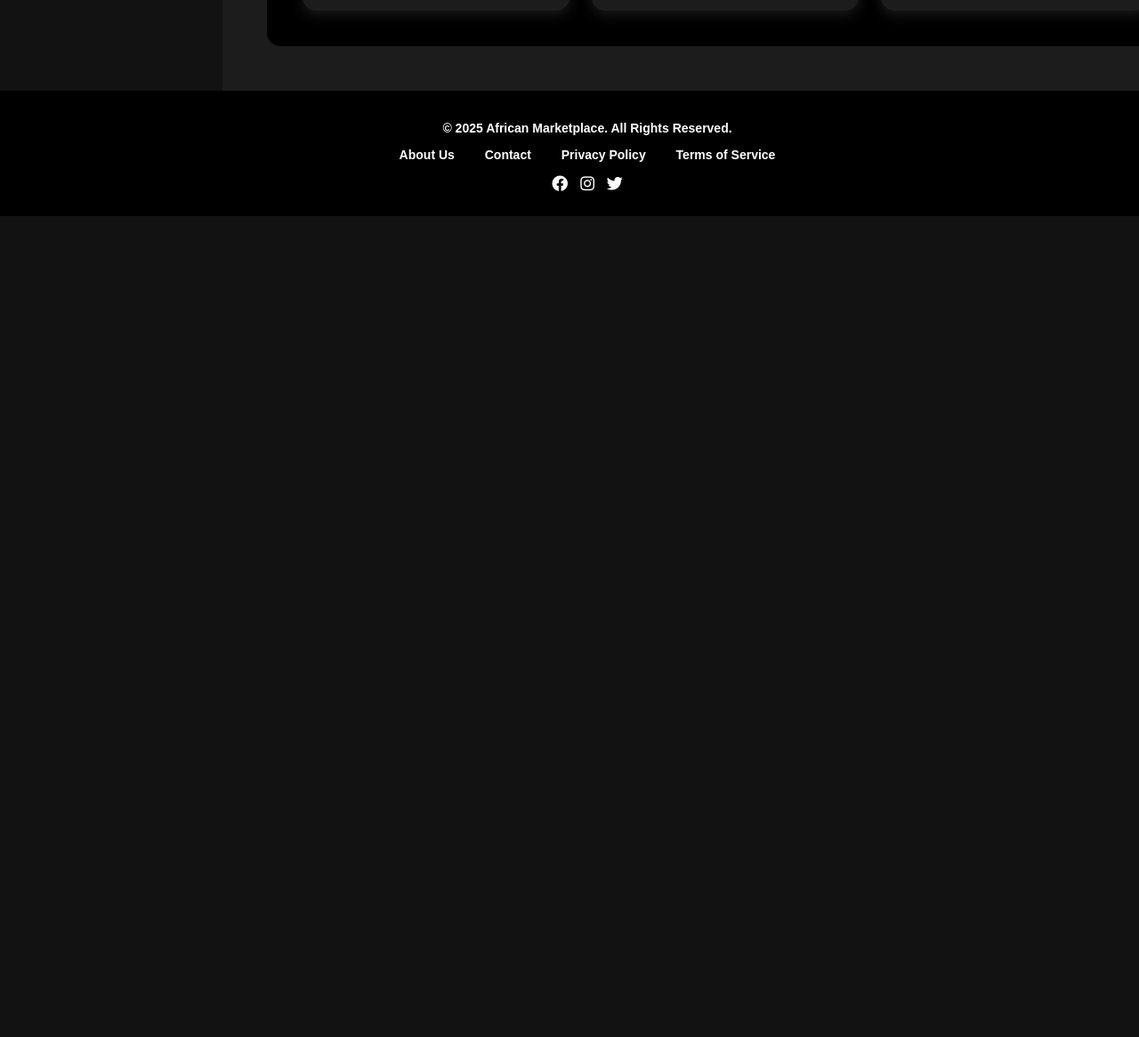
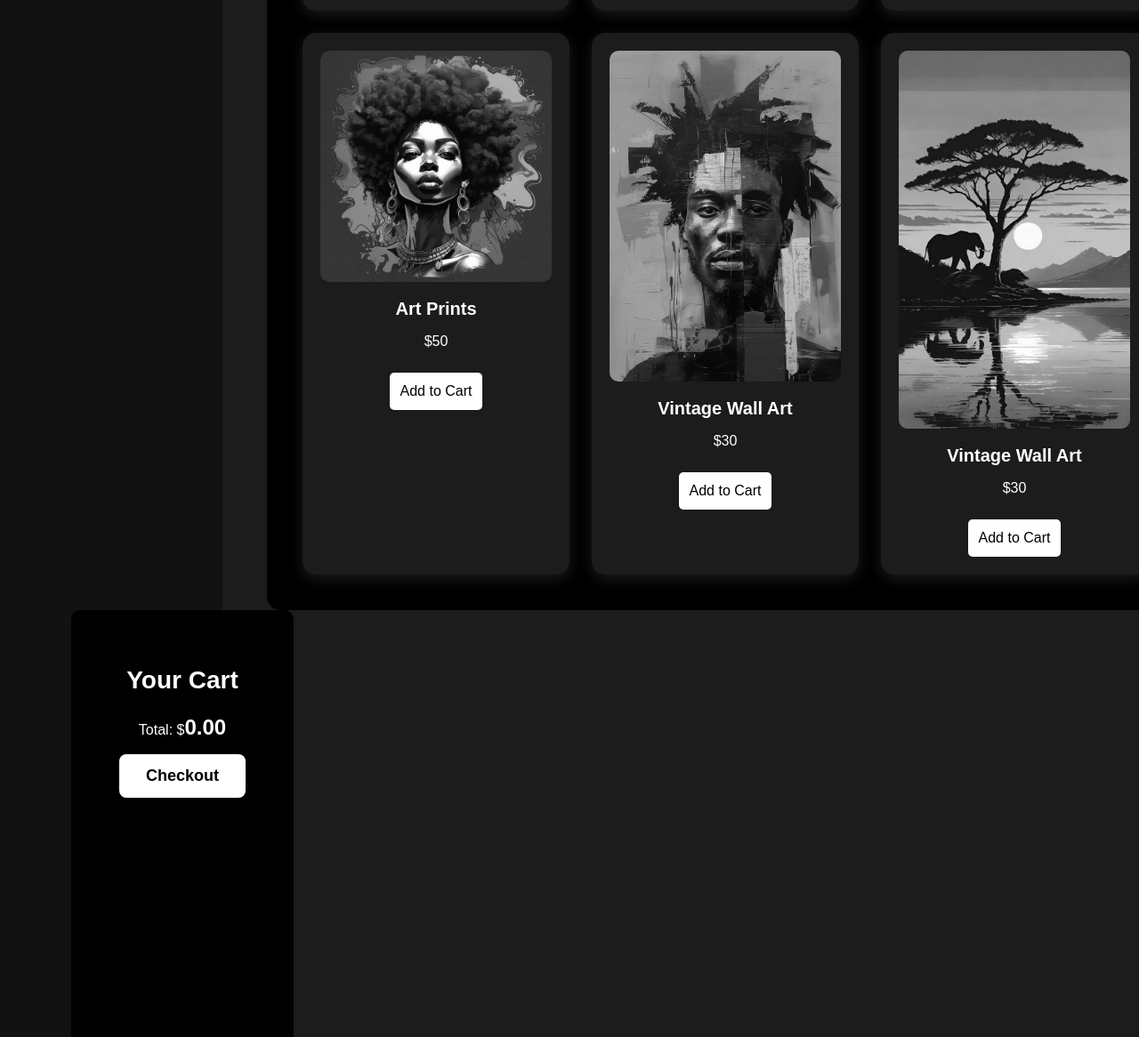
Before and after one commit to wyllade/Made-In-Africa, a website: page index.html in a window 1280 px wide. Shown: the part 2466-3632 px from the top of the page at 89% size. Before the commit the page ends 2709 px from the top, so only its background shows below. Drawn offline with Linux system fonts and the light colour scheme.

Commit message:
completed commit

```diff
--- a/index.html
+++ b/index.html
@@ -91,16 +91,35 @@
                         <p>$80</p>
                         <button class="add-to-cart">Add to Cart</button>
                     </div>
+                    <div class="product" data-id="10" data-name="Art Prints" data-price="50">
+                        <img src="images/image.jpeg" alt="Art Prints">
+                        <h3>Art Prints</h3>
+                        <p>$50</p>
+                        <button class="add-to-cart">Add to Cart</button>
+                    </div>
+                    <div class="product" data-id="11" data-name="Modern Splash" data-price="30">
+                        <img src="images/img.jpg.jpeg" alt="Modern Splash">
+                        <h3>Vintage Wall Art</h3>
+                        <p>$30</p>
+                        <button class="add-to-cart">Add to Cart</button>
+                    </div>
+                    <div class="product" data-id="12" data-name="Vintage Wall Art" data-price="30">
+                        <img src="images/dream.jpeg" alt="Modern Splash">
+                        <h3>Vintage Wall Art</h3>
+                        <p>$30</p>
+                        <button class="add-to-cart">Add to Cart</button>
+                    </div>
                 </div>
             </section>
 
             <!-- Shopping Cart -->
-            <section id="cart" style="display: none;">
-                <h2>Your Cart</h2>
-                <ul id="cart-items"></ul>
-                <p>Total: $<span id="total-price">0</span></p>
-                <button id="checkout-btn">Checkout</button>
-            </section>
+            <div id="cart" class="cart-section">
+              <h2>Your Cart</h2>
+              <ul id="cart-items"></ul>
+              <p>Total: $<span id="total-price">0.00</span></p>
+              <button id="checkout-btn">Checkout</button>
+          </div>
+
         </main>
     </div>
 
--- a/styles.css
+++ b/styles.css
@@ -172,7 +172,7 @@ html, body {
   text-align: center;
   padding: 40px;
   background: #000;
-  border-radius: 15px;
+  border-radius: 10px;
 }
 
 .cart-section {
```
Also changed, not shown: images/dream.jpeg (added).
